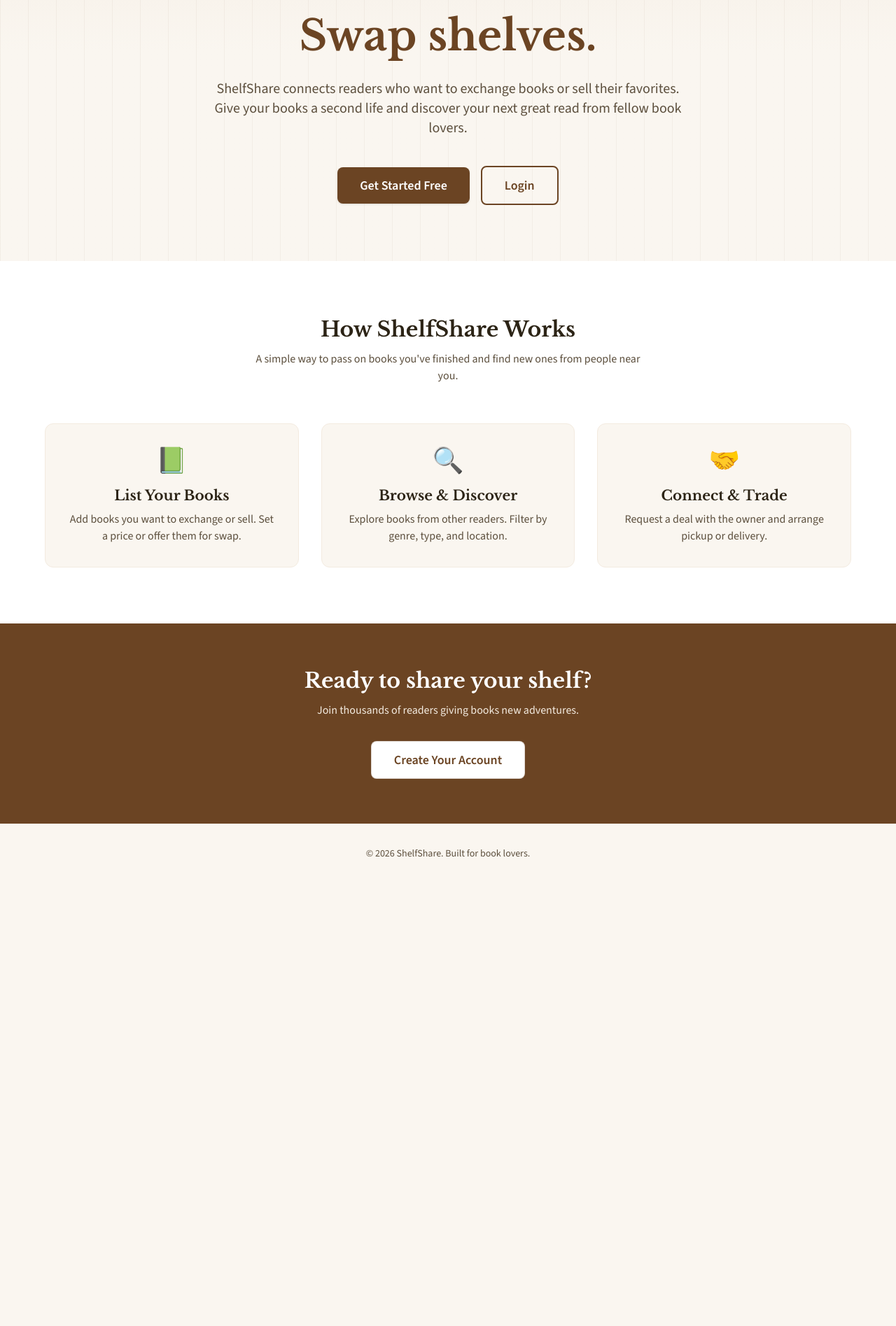
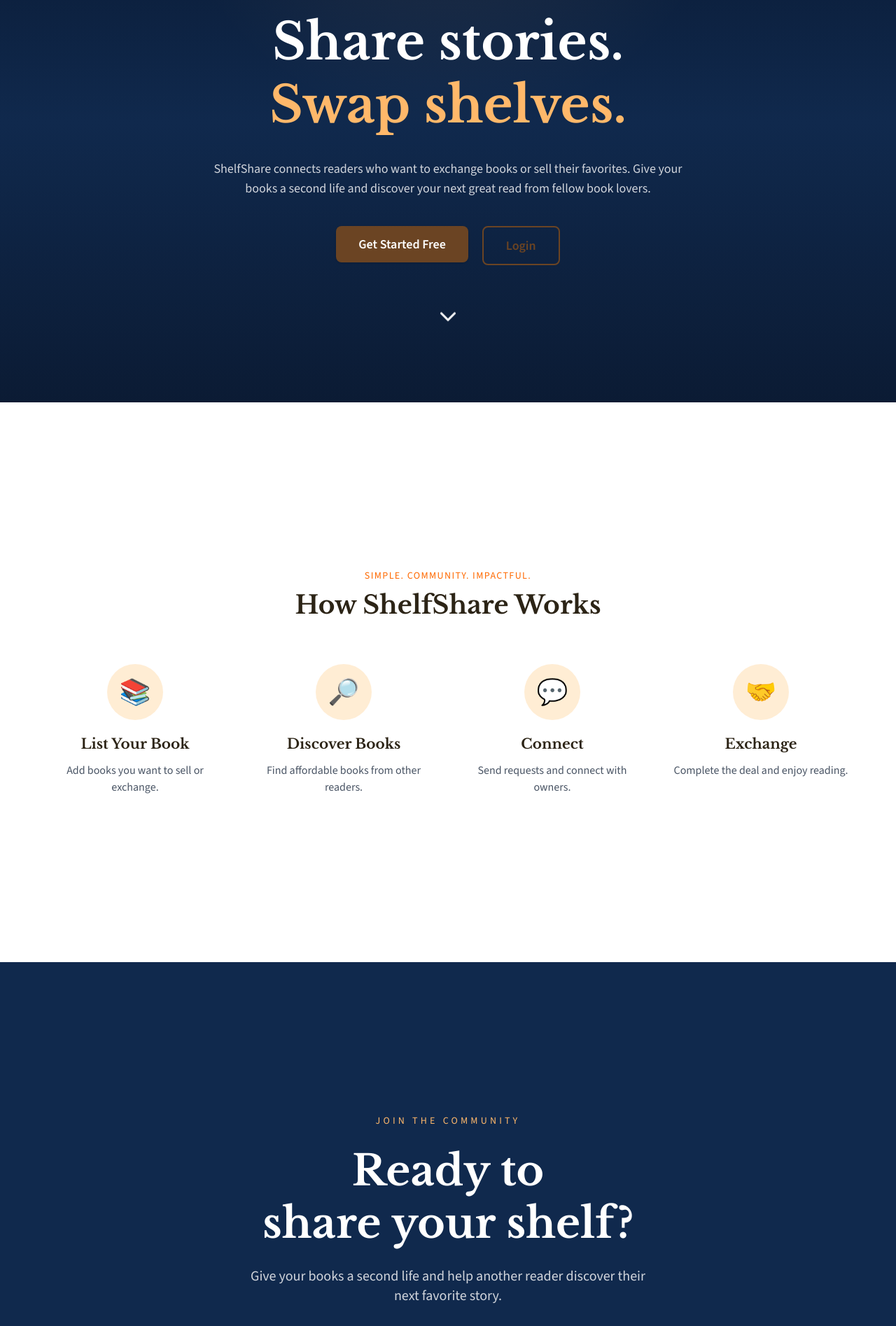
Before and after one commit to AmanDwivwdicc/ShelfShare, a React (Vite) app: page / in a window 1280 px wide. Shown: the part 225-2120 px from the top of the page at 70% size. Before the commit the page ends 1487 px from the top, so only its background shows below. Built offline with nearby package versions, Linux system fonts and the light colour scheme; no server answers.

Commit message:
ui changes done

```diff
--- a/package.json
+++ b/package.json
@@ -11,6 +11,7 @@
   },
   "dependencies": {
     "axios": "^1.18.1",
+    "lucide-react": "^1.22.0",
     "react": "^19.2.7",
     "react-dom": "^19.2.7",
     "react-router-dom": "^7.18.0"
--- /dev/null
+++ b/src/components/Layout.jsx
@@ -0,0 +1,18 @@
+import Navbar from "./Navbar";
+import { Outlet } from "react-router-dom";
+
+export default function Layout(){
+
+return(
+<div className="min-h-screen bg-gray-50">
+
+<Navbar/>
+
+<div className="max-w-7xl mx-auto px-6 py-8">
+<Outlet/>
+</div>
+
+</div>
+)
+
+}
--- a/src/pages/LandingPage.jsx
+++ b/src/pages/LandingPage.jsx
@@ -1,122 +1,420 @@
 import { Link } from "react-router-dom";
+import { ChevronDown } from "lucide-react";
 import Navbar from "../components/Navbar";
 import Button from "../components/Button";
 
 export default function LandingPage() {
+
+  const scrollDown = () => {
+    document
+      .getElementById("how-it-works")
+      .scrollIntoView({ behavior: "smooth" });
+  };
+
+
   return (
     <div className="min-h-screen">
+
+
       <Navbar variant="landing" />
 
-      {/* Hero */}
-      <section className="relative overflow-hidden bg-gradient-to-b from-parchment via-cream to-cream px-4 pb-20 pt-28 sm:px-6 sm:pt-32">
-        <div className="absolute inset-0 opacity-5">
-          <div
-            className="h-full w-full"
-            style={{
-              backgroundImage:
-                "repeating-linear-gradient(90deg, #6b4423 0px, #6b4423 1px, transparent 1px, transparent 40px)",
-            }}
-          />
-        </div>
 
-        <div className="relative mx-auto max-w-4xl text-center">
-          <p className="mb-4 text-sm font-semibold uppercase tracking-widest text-leather">
+      {/* HERO SECTION */}
+
+      <section
+        className="
+        relative
+        min-h-screen
+        overflow-hidden
+        flex
+        items-center
+        justify-center
+        bg-gradient-to-b
+        from-[#08172f]
+        via-[#10294d]
+        to-[#0b1b34]
+        px-6
+        text-white
+        "
+      >
+
+
+        {/* subtle background */}
+
+        <div className="
+        absolute
+        inset-0
+        opacity-10
+        bg-[radial-gradient(circle_at_top,#f5c38b,transparent_40%)]
+        "/>
+
+
+
+        <div className="
+        relative
+        max-w-4xl
+        text-center
+        ">
+
+
+          <p className="
+          mb-6
+          text-sm
+          uppercase
+          tracking-[0.3em]
+          text-orange-200
+          ">
             Your community bookshelf
           </p>
-          <h1 className="font-serif text-4xl font-bold leading-tight text-ink sm:text-5xl md:text-6xl">
+
+
+
+          <h1
+            className="
+            font-serif
+            text-5xl
+            md:text-7xl
+            font-bold
+            leading-tight
+            "
+          >
+
             Share stories.
-            <br />
-            <span className="text-leather">Swap shelves.</span>
+            <br/>
+
+            <span className="text-orange-300">
+              Swap shelves.
+            </span>
+
           </h1>
-          <p className="mx-auto mt-6 max-w-2xl text-lg text-ink-light sm:text-xl">
-            ShelfShare connects readers who want to exchange books or sell their
-            favorites. Give your books a second life and discover your next great
-            read from fellow book lovers.
+
+
+
+          <p
+          className="
+          mx-auto
+          mt-8
+          max-w-2xl
+          text-lg
+          text-gray-300
+          "
+          >
+
+          ShelfShare connects readers who want to exchange books
+          or sell their favorites. Give your books a second life
+          and discover your next great read from fellow book lovers.
+
           </p>
-          <div className="mt-10 flex flex-col items-center justify-center gap-4 sm:flex-row">
+
+
+
+          <div
+          className="
+          mt-10
+          flex
+          justify-center
+          gap-5
+          "
+          >
+
+
             <Link to="/signup">
+
               <Button variant="primary" size="lg">
                 Get Started Free
               </Button>
+
             </Link>
+
+
+
             <Link to="/login">
+
               <Button variant="outline" size="lg">
                 Login
               </Button>
+
             </Link>
+
+
           </div>
+
+
+
+
+          {/* Scroll Button */}
+
+          <button
+  onClick={scrollDown}
+  className="
+  absolute
+  left-1/2
+  mt-16
+  -translate-x-1/2
+  animate-bounce
+  text-white
+  cursor-pointer
+  hover:text-orange-300
+  transition
+  "
+>
+
+            <ChevronDown size={38}/>
+
+          </button>
+
+
+
         </div>
+
+
       </section>
 
-      {/* How it works */}
-      <section className="bg-white px-4 py-20 sm:px-6">
-        <div className="mx-auto max-w-6xl">
-          <h2 className="text-center font-serif text-3xl font-bold text-ink">
-            How ShelfShare Works
-          </h2>
-          <p className="mx-auto mt-3 max-w-xl text-center text-ink-light">
-            A simple way to pass on books you&apos;ve finished and find new ones
-            from people near you.
+
+
+
+
+      {/* HOW IT WORKS */}
+
+
+      <section
+id="how-it-works"
+className="
+min-h-screen
+flex
+items-center
+bg-white
+px-6
+py-24
+"
+>
+
+
+        <div className="
+        max-w-6xl
+        mx-auto
+        ">
+
+
+          <p className="
+          text-center
+          uppercase
+          tracking-widest
+          text-sm
+          text-orange-500
+          ">
+            Simple. Community. Impactful.
           </p>
 
-          <div className="mt-14 grid gap-8 md:grid-cols-3">
+
+          <h2
+          className="
+          mt-3
+          text-center
+          font-serif
+          text-4xl
+          font-bold
+          text-ink
+          "
+          >
+
+          How ShelfShare Works
+
+          </h2>
+
+
+
+          <div
+          className="
+          mt-16
+          grid
+          gap-10
+          md:grid-cols-4
+          "
+          >
+
+
           {[
             {
-                icon: "📗",
-                title: "List Your Books",
-                text: "Add books you want to exchange or sell. Set a price or offer them for swap.",
+              icon:"📚",
+              title:"List Your Book",
+              text:"Add books you want to sell or exchange."
             },
+
             {
-                icon: "🔍",
-                title: "Browse & Discover",
-                text: "Explore books from other readers. Filter by genre, type, and location.",
+              icon:"🔎",
+              title:"Discover Books",
+              text:"Find affordable books from other readers."
             },
+
             {
-                icon: "🤝",
-                title: "Connect & Trade",
-                text: "Request a deal with the owner and arrange pickup or delivery.",
+              icon:"💬",
+              title:"Connect",
+              text:"Send requests and connect with owners."
             },
-            ].map((step) => (
+
+            {
+              icon:"🤝",
+              title:"Exchange",
+              text:"Complete the deal and enjoy reading."
+            }
+
+          ].map((step,index)=>(
+
+
             <div
             key={step.title}
-                className="rounded-xl border border-parchment bg-cream p-8 text-center"
+            className="
+            text-center
+            "
             >
-                <span className="text-4xl">{step.icon}</span>
-                <h3 className="mt-4 font-serif text-xl font-bold text-ink">
+
+              <div className="
+              mx-auto
+              flex
+              h-20
+              w-20
+              items-center
+              justify-center
+              rounded-full
+              bg-orange-100
+              text-4xl
+              "
+              >
+
+              {step.icon}
+
+              </div>
+
+
+              <h3
+              className="
+              mt-5
+              font-serif
+              text-xl
+              font-bold
+              "
+              >
               {step.title}
               </h3>
-                <p className="mt-2 text-ink-light">{step.text}</p>
+
+
+              <p className="mt-3 text-gray-600">
+              {step.text}
+              </p>
+
+
             </div>
+
+
           ))}
+
+
           </div>
+
+
         </div>
+
+
       </section>
 
+
+
+
       {/* CTA */}
-      <section className="bg-leather px-4 py-16 sm:px-6">
-        <div className="mx-auto max-w-3xl text-center">
-          <h2 className="font-serif text-3xl font-bold text-white">
-            Ready to share your shelf?
+
+      <section
+className="
+min-h-screen
+flex
+items-center
+justify-center
+bg-[#10294d]
+px-6
+text-center
+text-white
+"
+>
+
+
+<div className="max-w-3xl">
+
+
+<p className="
+uppercase
+tracking-[0.3em]
+text-sm
+text-orange-300
+mb-6
+">
+Join the community
+</p>
+
+
+<h2
+className="
+font-serif
+text-5xl
+md:text-6xl
+font-bold
+leading-tight
+"
+>
+Ready to
+<br />
+share your shelf?
 </h2>
-          <p className="mt-3 text-parchment">
-            Join thousands of readers giving books new adventures.
+
+
+
+<p
+className="
+mt-6
+text-lg
+md:text-xl
+text-gray-300
+max-w-xl
+mx-auto
+"
+>
+Give your books a second life and help another reader discover their next favorite story.
 </p>
-          <Link to="/signup" className="mt-8 inline-block">
+
+
+
+<Link to="/signup">
+
 <Button
-              variant="secondary"
+variant="primary"
 size="lg"
-              className="bg-white text-leather hover:bg-cream"
+className="mt-10"
 >
-              Create Your Account
+Create Account
 </Button>
+
 </Link>
+
+
 </div>
+
+
 </section>
 
-      {/* Footer */}
-      <footer className="border-t border-parchment bg-cream px-4 py-8 text-center text-sm text-ink-light sm:px-6">
-        <p>&copy; {new Date().getFullYear()} ShelfShare. Built for book lovers.</p>
+
+
+      <footer className="
+      bg-[#08172f]
+      py-8
+      text-center
+      text-gray-400
+      ">
+
+      © {new Date().getFullYear()} ShelfShare. Built for book lovers.
+
       </footer>
+
+
+
     </div>
   );
 }
```
Also changed, not shown: 1 other file (tests, documents, lock files or other folders). Lines whose indentation alone changed are shown as unchanged.
